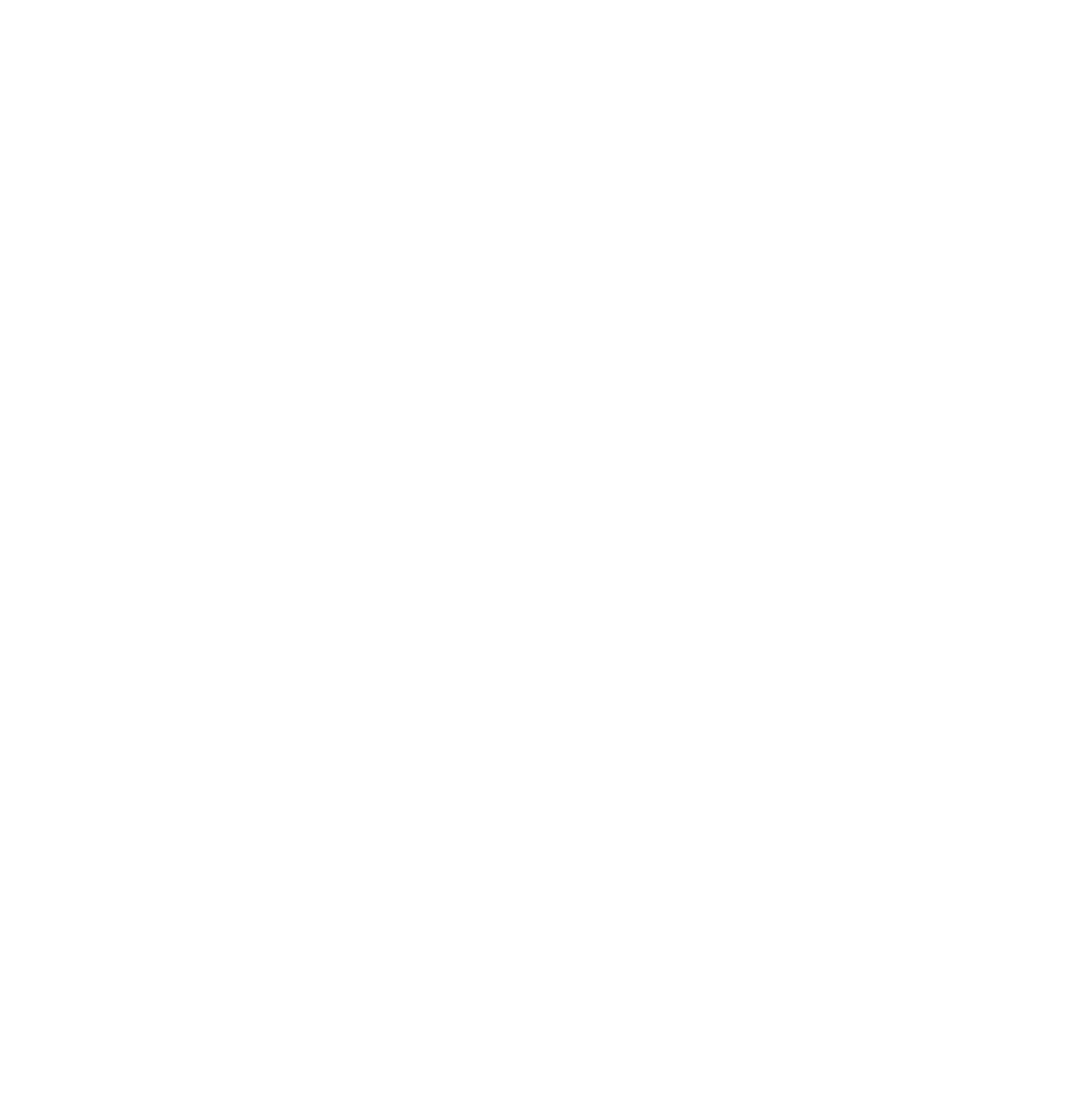
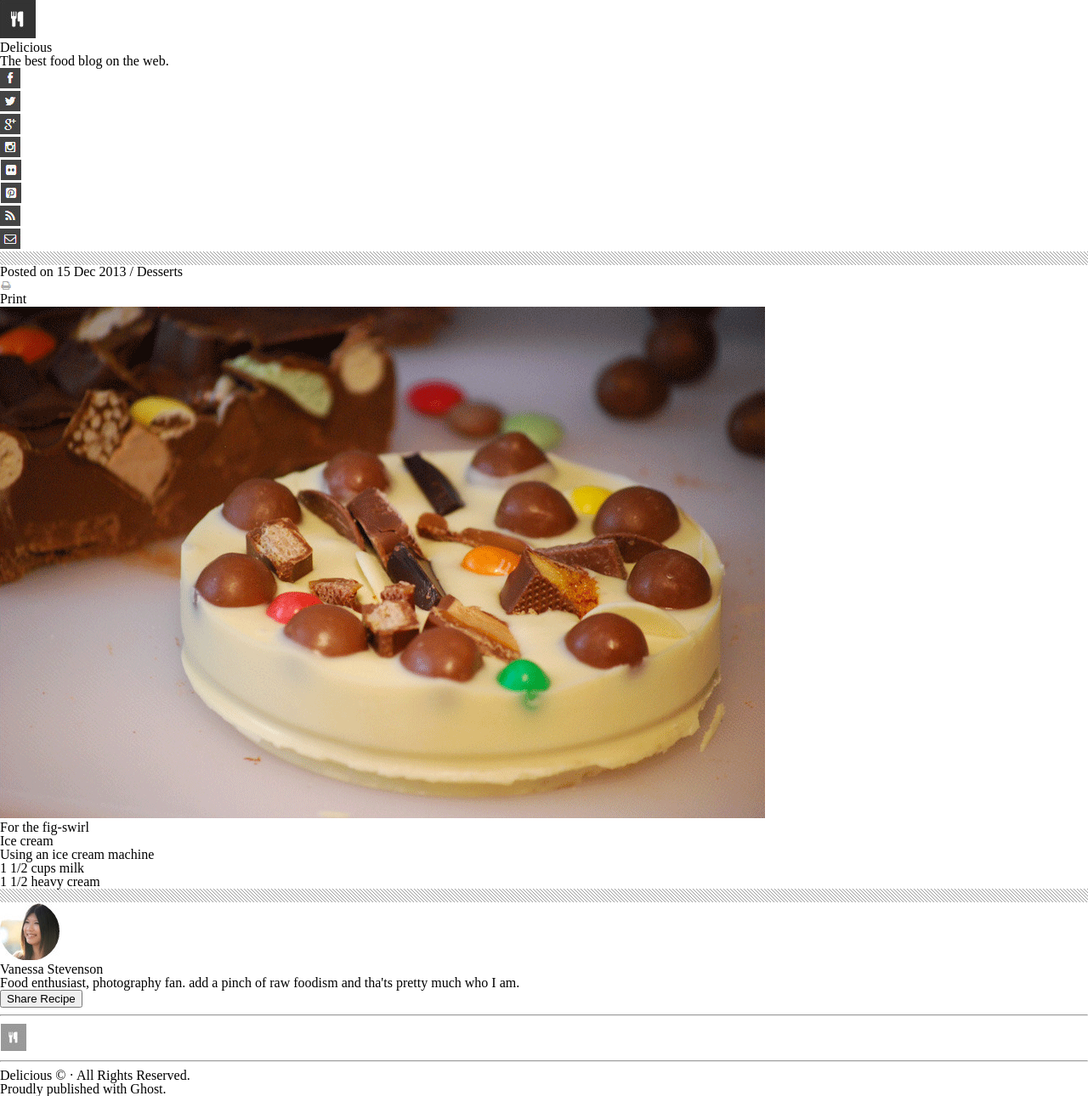
Before and after one commit to jshin83/chocolate-pizza, a plain HTML site: page index.html in a window 1280 px wide. Shown: the whole page at 85% size. Before the commit the page ends 800 px from the top, so only its background shows below. Drawn offline with Linux system fonts and the light colour scheme.

Commit message:
jen driving - html page set up, images saved, custom hr css

```diff
--- a/css/style.css
+++ b/css/style.css
@@ -0,0 +1,5 @@
+.custom-hr {
+  background-image: url("../images/hr-img.png");
+  background-repeat: space;
+  height: 16px;
+}
--- a/index.html
+++ b/index.html
@@ -5,18 +5,75 @@
   <meta http-equiv="X-UA-Compatible" content="IE=edge">
   <title>Chocolate Pizza</title>
   <meta name="viewport" content="width=device-width, initial-scale=1">
-  <link rel="stylesheet" type="text/css" media="screen" href="css/reset.css">
-  <link rel="stylesheet" type="text/css" media="screen" href="css/style.css">
+  <link rel="stylesheet" type="text/css" media="screen" href="css/reset.css" />
+  <link rel="stylesheet" type="text/css" media="screen" href="css/style.css" />
 </head>
 <body>
   <header>
     <nav>
-
+      <img src="./images/logo.png" alt="logo" title="logo" />
+      <div>
+        <h2>Delicious</h2>
+        <p>The best food blog on the web.</p>
+      </div>
+      <ul>
+        <li><img src="./images/fb-icon.png" alt="fb icon" title="fb icon" /></li>
+        <li><img src="./images/twit-icon.png" alt="twitter icon" title="twitter icon" /></li>
+        <li><img src="./images/gp-icon.png" alt="google plus icon" title="google plus icon" /></li>
+        <li><img src="./images/insta-icon.png" alt="ig icon" title="ig icon" /></li>
+        <li><img src="./images/flic-icon.png" alt="flicker icon" title="flicker icon" /></li>
+        <li><img src="./images/pint-icon.png" alt="pinterest icon" title="pinterest icon" /></li>
+        <li><img src="./images/rss-icon.png" alt="rss icon" title="rss icon" /></li>
+        <li><img src="./images/mail-icon.png" alt="email icon" title="email icon" /></li>
+      </ul>
     </nav>
+    <div class="custom-hr" ></div>
   </header>
   <main>
-
+    <section>
+      <h1></h1>
+      <h3>Posted on 15 Dec 2013 / Desserts</h3>
+      <img src="./images/print-icon.png" alt="print icon" title="print icon" />
+      <h3>Print</h3>
+      <img src="./images/choco-pizza.png" alt="chocolate pizza" title="chocolate pizza" />
+      <article>
+        <p>For the fig-swirl</p>
+        <p>Ice cream</p>
+        <p>Using an ice cream machine</p>
+        <div>
+          <ul>
+            <li>1 1/2 cups milk</li>
+            <li></li>
+            <li></li>
+            <li></li>
+            <li></li>
+            <li></li>
+          </ul>
+          <ul>
+            <li>1 1/2 heavy cream</li>
+            <li></li>
+            <li></li>
+            <li></li>
+            <li></li>
+            <li></li>
+          </ul>
+        </div>
+      </article>
+      <div class="custom-hr" ></div>
+      <div>
+        <img src="./images/van-pic.png" alt="image of vanessa" title="image of vanessa, author" />
+        <h4>Vanessa Stevenson</h4>
+        <p>Food enthusiast, photography fan. add a pinch of raw foodism and tha'ts pretty much who I am.</p>
+        <button>Share Recipe</button>
+      </div>
+    </section>
   </main>
-  <footer></footer>
+  <footer>
+    <hr />
+      <img src="./images/small-logo.png" alt="small logo" title="small logo" />
+    <hr />
+    <p>Delicious &copy; &middot; All Rights Reserved.</p>
+    <p>Proudly published with Ghost.</p>
+  </footer>
 </body>
 </html>
```
Also changed, not shown: images/choco-pizza.png (added), images/fb-icon.png (added), images/flic-icon.png (added), images/gp-icon.png (added), images/hr-img.png (added), images/insta-icon.png (added), images/list-bg.png (added), images/logo.png (added), images/mail-icon.png (added), images/pint-icon.png (added), images/print-icon.png (added), images/rss-icon.png (added), images/small-logo.png (added), images/twit-icon.png (added), 1 more files.
